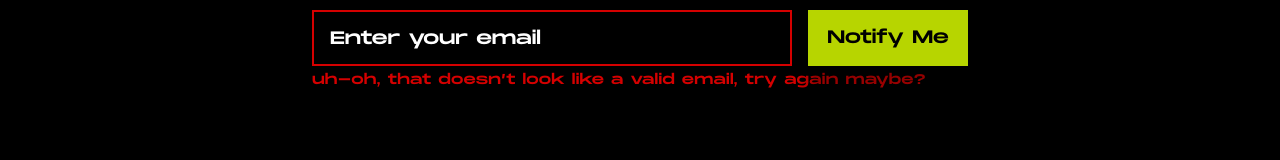
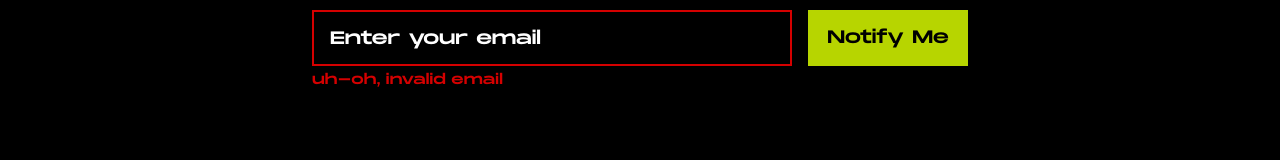
Before and after one commit to hulkhere/wtf-studios, a Next.js app: page / in a window 1280 px wide. Both pictures are taken after a click on the button "Notify Me". Shown: the part 501-661 px from the top of the page. Built offline with nearby package versions, Linux system fonts and the light colour scheme.

Commit message:
ruchit-animation-added

```diff
--- /dev/null
+++ b/components/AnimatedTextWord.js
@@ -0,0 +1,56 @@
+import React from "react";
+import { motion } from "framer-motion";
+
+const AnimatedTextWord = ({ text }) => {
+  const words = text.split(" ");
+
+  const container = {
+    hidden: { opacity: 0 },
+    visible: (i = 1) => ({
+      opacity: 1,
+      transition: { staggerChildren: 1, delayChildren: 0.4 * i },
+    }),
+  };
+
+  const child = {
+    visible: {
+      opacity: 1,
+      x: 0,
+      transition: {
+        type: "spring",
+        damping: 12,
+        stiffness: 100,
+      },
+    },
+    hidden: {
+      opacity: 0,
+      x: 20,
+      transition: {
+        type: "spring",
+        damping: 12,
+        stiffness: 100,
+      },
+    },
+  };
+
+  return (
+    <motion.div
+      style={{ overflow: "hidden", display: "flex", fontSize: "0.875rem" }}
+      variants={container}
+      initial="hidden"
+      animate="visible"
+    >
+      {words.map((word, index) => (
+        <motion.span
+          variants={child}
+          style={{ marginRight: "5px" }}
+          key={index}
+        >
+          {word}
+        </motion.span>
+      ))}
+    </motion.div>
+  );
+};
+
+export default AnimatedTextWord;
--- a/components/mail.jsx
+++ b/components/mail.jsx
@@ -1,6 +1,7 @@
 import axios from "axios";
 import React, { useEffect, useState } from "react";
 import { motion } from "framer-motion";
+import AnimatedTextWord from "./AnimatedTextWord";
 
 export default function Mail() {
   const [mail, setMail] = useState("");
@@ -27,9 +28,7 @@ export default function Mail() {
       setMessage("");
     } else {
       setButton(false);
-      setMessage(
-        "uh-oh, that doesn’t look like a valid email, try again maybe?"
-      );
+      setMessage("uh-oh, invalid email");
     }
   }
 
@@ -119,7 +118,7 @@ export default function Mail() {
               }
             >
               <h1 className="text-[#D50000] tracking-wide max-w-xs text-xs lg:text-sm main-font lg:max-w-none">
-                {message}
+                <AnimatedTextWord text={message} />
               </h1>
             </div>
           </div>
```
